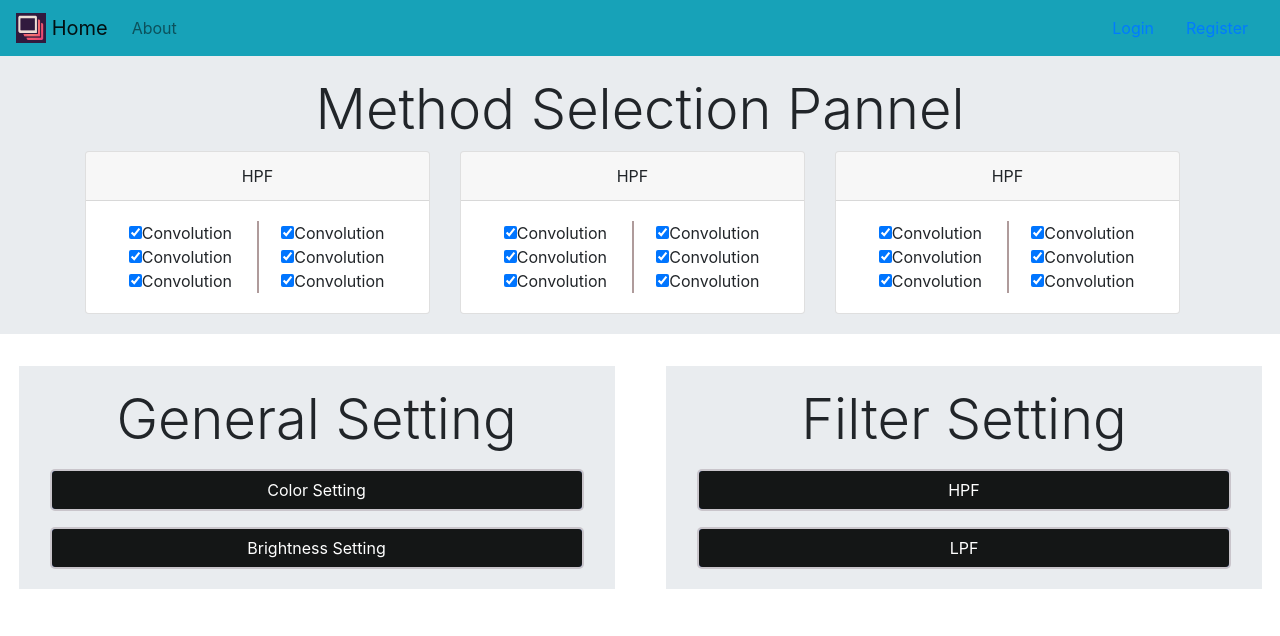
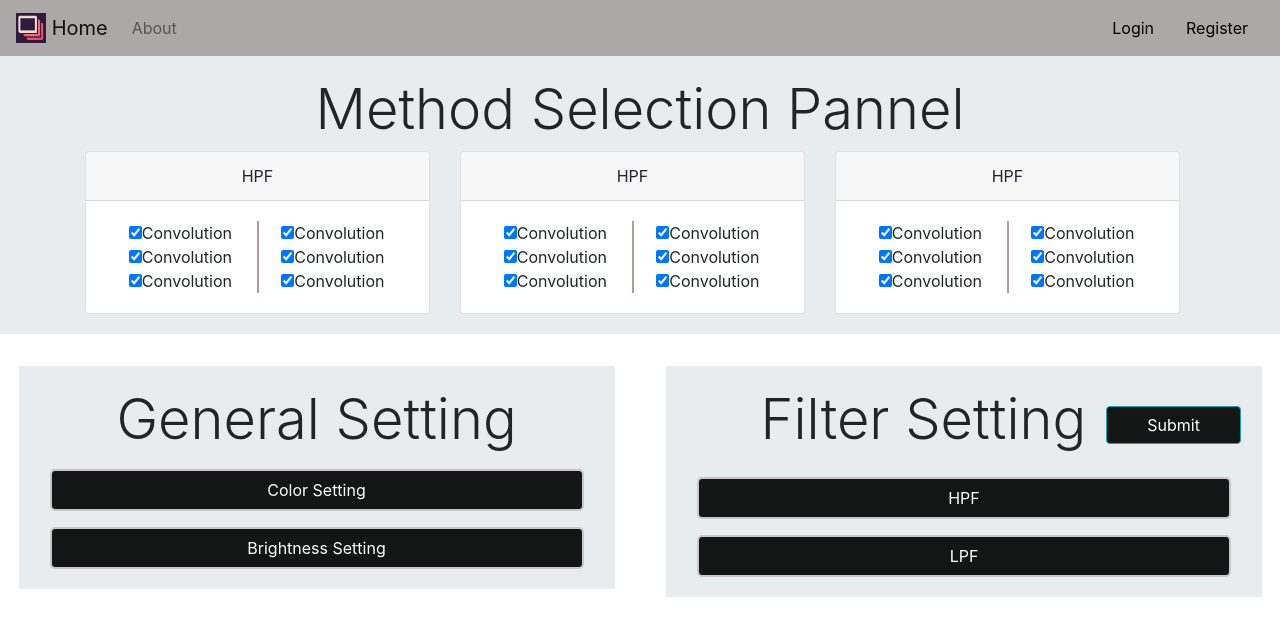
Before and after one commit to Kaushalkhokhar/Photo_Editor, a Flask app: page /settings in a window 1280 px wide. Shown: the top 636 px of the page. Run offline with Flask 2, Linux system fonts and the light colour scheme; some libraries are stand-ins or nearby versions.

Commit message:
Modifications in previous

```diff
--- a/web_app/forms.py
+++ b/web_app/forms.py
@@ -57,7 +57,7 @@ class AdminForm(FlaskForm):
     hpf_range = IntegerRangeField('HPF', default=50)
     lpf = SelectField('LPF', choices=[('one', 'Blur'), ('two', 'median blur')])
     lpf_range = IntegerRangeField('LPF')
-    submit = SubmitField('Submit', default=50)
+    submit = SubmitField('Submit')
 
 class MethodForm(FlaskForm):
     method1 = BooleanField('Convolution', default=True)
@@ -78,3 +78,4 @@ class GeneralForm(FlaskForm):
 class FilterForm(FlaskForm):
     other = SelectField('Other', choices=[('one', 'one'), ('two', 'two'), ('three', 'three')])
     kernal = SelectField('Kernal', choices=[('one', '3 * 3'), ('two', '5 * 5')])
+    submit = SubmitField('Submit')
--- a/web_app/routes.py
+++ b/web_app/routes.py
@@ -39,49 +39,55 @@ def display_image():
     method8 = Methods.query.filter_by(method_id=8).first().title
 
     #if image is not uploaded in file field of home template then return to home again else executes the code given
-    if not request.files.getlist('image'):
-        return redirect(url_for('upload'))
+    '''if not request.files.getlist('image'):
+        return redirect(url_for('upload'))'''
 
-    else:
-        if not os.path.isdir(original):#Creates direcotry if not, else passes it
-            os.mkdir(original)
-            os.mkdir(second_img)
-        elif not os.path.isdir(second_img):#Creates direcotry if not, else passes it
-            os.mkdir(second_img)
+    try:
+        if 'image' not in request.files:
+            return redirect(request.url)
 
-        #To get the files uploaded to home page and stores it to target directory
-        for file in request.files.getlist('image'):
-            filename = file.filename
-            if not os.listdir(original):
-                destination = "/".join([original, filename])
-                file.save(destination)
-            elif not os.listdir(second_img):
-                destination = "/".join([second_img, filename])
-                file.save(destination)
-                file_original = os.listdir(original)
-                file_second = os.listdir(second_img)
-                image_path = os.path.join(original, file_original[0]) #path of uploaded image
-                image_path_2 = os.path.join(second_img, file_second[0])
-                img = cv2.imread(image_path)
-                img_2 = cv2.imread(image_path_2)
-                if len(img.shape) != len(img_2.shape):
-                    shutil.rmtree(second_img)
-                    os.mkdir(second_img)
-                    flash('Shape of image you have uploaded does not match with original image. \
-                        So please upload valid image', 'danger')
-                    return redirect(url_for('upload'))
-                filename = os.listdir(original)[0]
-                flash('Image is uploaded.Now you can perform arithmatic operations', 'success')
-            else:
-                flash('You have already ulpoaded two images. So select operations \
-                    from navigation bar', 'success')
-                filename = os.listdir(original)[0]
+        else:
+            if not os.path.isdir(original):#Creates direcotry if not, else passes it
+                os.mkdir(original)
+                os.mkdir(second_img)
+            elif not os.path.isdir(second_img):#Creates direcotry if not, else passes it
+                os.mkdir(second_img)
 
+            #To get the files uploaded to home page and stores it to target directory
+            for file in request.files.getlist('image'):
+                filename = file.filename
+                if not os.listdir(original):
+                    destination = "/".join([original, filename])
+                    file.save(destination)
+                elif not os.listdir(second_img):
+                    destination = "/".join([second_img, filename])
+                    file.save(destination)
+                    file_original = os.listdir(original)
+                    file_second = os.listdir(second_img)
+                    image_path = os.path.join(original, file_original[0]) #path of uploaded image
+                    image_path_2 = os.path.join(second_img, file_second[0])
+                    img = cv2.imread(image_path)
+                    img_2 = cv2.imread(image_path_2)
+                    if len(img.shape) != len(img_2.shape):
+                        shutil.rmtree(second_img)
+                        os.mkdir(second_img)
+                        flash('Shape of image you have uploaded does not match with original image. \
+                            So please upload valid image', 'danger')
+                        return redirect(url_for('upload'))
+                    filename = os.listdir(original)[0]
+                    flash('Image is uploaded.Now you can perform arithmatic operations', 'success')
+                else:
+                    flash('You have already ulpoaded two images. So select operations \
+                        from navigation bar', 'success')
+                    filename = os.listdir(original)[0]
 
         # return send_from_directory('static', filename, as_attachment=True) # Can be used to download the uploaded images
         return render_template('display.html', filename=filename, method1=method1, method2=method2, \
                                 method3=method3, method4=method4, method5=method5, method6=method6, \
                                 method7=method7, method8=method8) # In this filename will be the name of image file which is uploaded last in all files
+
+    except:
+        return redirect(url_for('upload '))
 
 @app.route('/display/<filename>', methods=['GET', 'POST'])
 def show(filename):
--- a/web_app/static/stylesheet/nini.css
+++ /dev/null
@@ -1,70 +0,0 @@
-.row{
-  margin-right: 0%;
-}
-.card-body .row{
-  margin: 0%;
-  padding: 0%;
-}
-.form-check-label{
-  margin-left: 0.7rem;
-}
-.form-check-input{
-  margin-left: -0.1rem;
-}
-
-.card-body .row .cl-left{
-  border-right: 2px solid rgb(175, 155, 155);
-}
-
-.jumbotron{
-  padding: 1.25rem 1rem;
-}
-
-.btn{
-  background-color: rgb(20, 22, 22);
-  width: 100%;
-  color: white;
-}
-
-.btn:hover{
-  color: white;
-}
-.cl-general{
-  background-color: rgb(85, 102, 150);
-  text-align: center;
-  border: 2px solid rgba(219, 212, 212, 0.87);
-  border-radius: 5px;
-  margin: 0%;
-  padding: 0%;
-  margin-top: 3%;
-
-
-}
-
-.data-general{
-  padding-top: 1rem;
-  padding-bottom: 1rem;
-  font-size: 20px;
-}
-
-.btn-element{
-  padding-top: 7px;
-}
-
-.setting{
-  margin-left: 3%;
-  margin-right: 3px;
-}
-
-.setting label{
-  margin:0%;
-  margin-right: 9px;
-  font-size: 20px;
-
-}
-
-select{
-  font-size: 16px;
-  border-radius: 3px;
-  border-width: 3px;
-}
--- a/web_app/templates/layout.html
+++ b/web_app/templates/layout.html
@@ -8,7 +8,7 @@
 
     <!-- Bootstrap CSS -->
     <link rel="stylesheet" href="https://stackpath.bootstrapcdn.com/bootstrap/4.3.1/css/bootstrap.min.css" integrity="sha384-ggOyR0iXCbMQv3Xipma34MD+dH/1fQ784/j6cY/iJTQUOhcWr7x9JvoRxT2MZw1T" crossorigin="anonymous">
-    <link rel="stylesheet" href="{{ url_for('static', filename='stylesheet/nini.css') }}">
+    <link rel="stylesheet" href="{{ url_for('static', filename='stylesheet/main.css') }}">
     {% block script %}{% endblock %}
     {% block histogram %}{% endblock %}
     {% if title %}
@@ -16,6 +16,109 @@
     {% else %}
         <title>Photo Editor</title>
     {% endif %}
+    <style>
+    .navbar{
+        background-color: rgb(172, 168, 168) !important;
+        /* background-color: rgba(26, 27, 27, 0, 0.836) !important; */
+        /* background-color: rgb(97, 207, 211) !important; */
+    }
+
+    .navbar-nav .navbar-item .nav-link{
+        color: black;
+    }
+
+    .row{
+        margin-right: 0%;
+    }
+
+    .nav-item .nav-link{
+        color:black;
+    }
+
+    .navbar{
+        color: black;
+    }
+
+    .card-body .row{
+        margin: 0%;
+        padding: 0%;
+    }
+    .form-check-label{
+        margin-left: 0.7rem;
+    }
+    .form-check-input{
+        margin-left: -0.1rem;
+    }
+    .form-check{
+        padding-left: 3px;
+    }
+    .card-body .row .cl-left{
+        border-right: 2px solid rgb(175, 155, 155);
+    }
+
+    .jumbotron{
+        padding: 1.25rem 1rem;
+    }
+
+    .btn{
+        background-color: rgb(20, 22, 22);
+        width: 100%;
+        color: white;
+    }
+
+    .btn:hover{
+        color: white;
+    }
+    .cl-general{
+        background-color: rgb(85, 102, 150);
+        text-align: center;
+        border: 2px solid rgba(219, 212, 212, 0.87);
+        border-radius: 5px;
+        margin: 0%;
+        padding: 0%;
+        margin-top: 3%;
+    }
+
+    .data-general{
+        padding-top: 1rem;
+        padding-bottom: 1rem;
+        font-size: 20px;
+    }
+
+    .btn-element{
+        padding-top: 7px;
+    }
+
+    .setting{
+        margin-left: 3%;
+        margin-right: 3px;
+    }
+
+    .setting label{
+        margin:0%;
+        margin-right: 9px;
+        font-size: 20px;
+
+    }
+
+    select{
+        font-size: 16px;
+        border-radius: 3px;
+        border-width: 3px;
+    }
+
+    .row .col .setting .row .setting-submit{
+        margin-top: 2.5%;
+        margin-left: 0%;
+        margin-right: 0%;
+        padding: 5px;
+    }
+    </style>
+
+
+
+
+
 </head>
     <body>
         <nav class="navbar navbar-expand-md bg-info navbar-light">
@@ -32,14 +135,14 @@
 
             <!-- Navbar links -->
             <div class="collapse navbar-collapse" id="collapsibleNavbar">
-                <ul class="navbar-nav justify-content-end">
+                <ul class="navbar-nav">
                     <li class="nav-item "><a class="nav-link" href="#">About</a></li>
                     {% block navbar %}{% endblock %}
                 </ul>
             </div>
             <div class="nav justify-content-end">
                 {% if current_user.is_authenticated %}
-                    <li class="nav-item "><a class="nav-item nav-link" href="{{ url_for('upload') }}">Upload</a></li>
+                    <li class="nav-item "><a class="nav-link" href="{{ url_for('upload') }}">Upload</a></li>
                     <li class="nav-item"><a class="nav-link" href="{{ url_for('new_session') }}">New Session</a></li>
                     <li class="nav-item"><a class="nav-link" href="{{ url_for('logout') }}">Logout</a></li>
                 {% else %}
--- a/web_app/templates/settings.html
+++ b/web_app/templates/settings.html
@@ -193,7 +193,14 @@
     <div class="col">
         <div class="setting">
         <div class="jumbotron jumbotron-fluid">
-            <h1 class="display-4 text-center">Filter Setting</h1>
+            <div class="row">
+                <div class="col-md-9">
+                        <h1 class="display-4 text-right">Filter Setting</h1>
+                </div>
+                <div class="col-md-3 setting-submit text-center">
+                    {{ filter_form.submit(class="btn btn-outline-info") }}
+                </div>
+            </div>
             <div class="container">
                 <div class="cl-general">
                     <div class="btn-general">
```
Also changed, not shown: web_app/templates/testing2.html (+12 -0 lines), web_app/Original/girl.png (deleted), web_app/Second/fruits.png (deleted), web_app/processed_images/substractiongirl.png (deleted).
